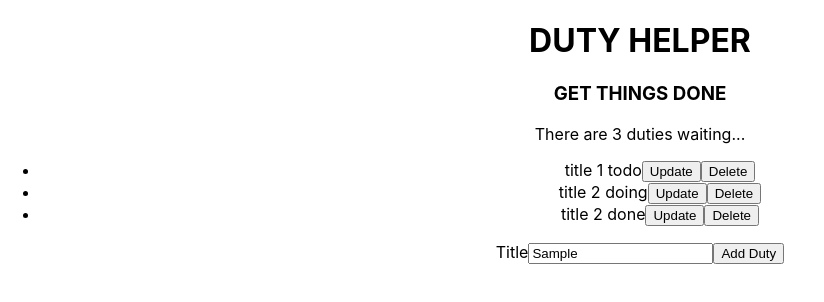
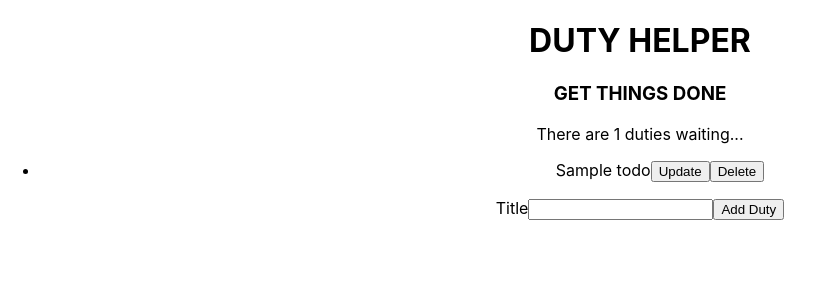
Before and after one commit to Heltzel/todo_test, a React (Create React App) app: page / in a window 1280 px wide. Both pictures are taken after typing "Sample" into the empty fields and a click on the button "Add Duty". Shown: the top 302 px of the page, without its empty margins (0-824 px from the left). Built offline with nearby package versions, Linux system fonts and the light colour scheme.

Commit message:
AddTodo & DeleteTodo

```diff
--- a/package.json
+++ b/package.json
@@ -9,6 +9,7 @@
     "react": "^17.0.2",
     "react-dom": "^17.0.2",
     "react-scripts": "4.0.3",
+    "uuid": "^3.4.0",
     "web-vitals": "^1.0.1"
   },
   "scripts": {
--- a/public/index.html
+++ b/public/index.html
@@ -24,7 +24,7 @@
       work correctly both with client-side routing and a non-root public URL.
       Learn how to configure a non-root public URL by running `npm run build`.
     -->
-    <title>React App</title>
+    <title>Todo</title>
   </head>
   <body>
     <noscript>You need to enable JavaScript to run this app.</noscript>
--- a/src/components/Tododetails.js
+++ b/src/components/Tododetails.js
@@ -1,12 +1,21 @@
-import React from 'react'
+import React, { useContext } from 'react'
+import { TodoContext } from '../contexts/TodoContext'
 
 function Tododetails({ todo }) {
+  const { removeTodo } = useContext(TodoContext)
+
   return (
     <li>
       <span> {todo.title}</span>
       <span> {todo.status}</span>
       <button>Update</button>
-      <button>Delete</button>
+      <button
+        onClick={() => {
+          removeTodo(todo.id)
+        }}
+      >
+        Delete
+      </button>
     </li>
   )
 }
--- a/src/components/Todoform.js
+++ b/src/components/Todoform.js
@@ -1,14 +1,25 @@
-import React from 'react'
+import React, { useContext, useState } from 'react'
+import { TodoContext } from '../contexts/TodoContext'
 
 function Todoform() {
+  const { addTodo } = useContext(TodoContext)
+  const [title, setTitle] = useState('')
+
   const handleSubmit = (e) => {
     e.preventDefault()
+    addTodo(title)
+    setTitle('')
   }
 
   return (
     <form onSubmit={handleSubmit}>
       <label htmlFor="tilte">Title</label>
-      <input type="text" id="title" />
+      <input
+        type="text"
+        id="title"
+        onChange={(e) => setTitle(e.target.value)}
+        value={title}
+      />
       <button type="submit">Add Duty</button>
     </form>
   )
--- a/src/contexts/TodoContext.js
+++ b/src/contexts/TodoContext.js
@@ -1,20 +1,22 @@
 import React, { createContext, useState } from 'react'
+import { v4 as uuidv4 } from 'uuid'
 
 export const TodoContext = createContext()
 
 const TodoContextProvider = (props) => {
-  const [todos, setTodos] = useState([
-    { id: 1, title: 'title 1', status: 'todo' },
-    { id: 2, title: 'title 2', status: 'doing' },
-    { id: 3, title: 'title 2', status: 'done' },
-  ])
+  const [todos, setTodos] = useState([])
 
-  // const addTodo = ()=>{}
+  const addTodo = (title) => {
+    setTodos([...todos, { id: uuidv4(), title: title, status: 'todo' }])
+  }
   // const updateTodo = ()=>{}
-  // const removeTodo = ()=>{}
+
+  const removeTodo = (id) => {
+    setTodos(todos.filter((todos) => todos.id !== id))
+  }
 
   return (
-    <TodoContext.Provider value={{ todos }}>
+    <TodoContext.Provider value={{ todos, addTodo, removeTodo }}>
       {props.children}
     </TodoContext.Provider>
   )
```
Also changed, not shown: 2 other files (tests, documents, lock files or other folders).
